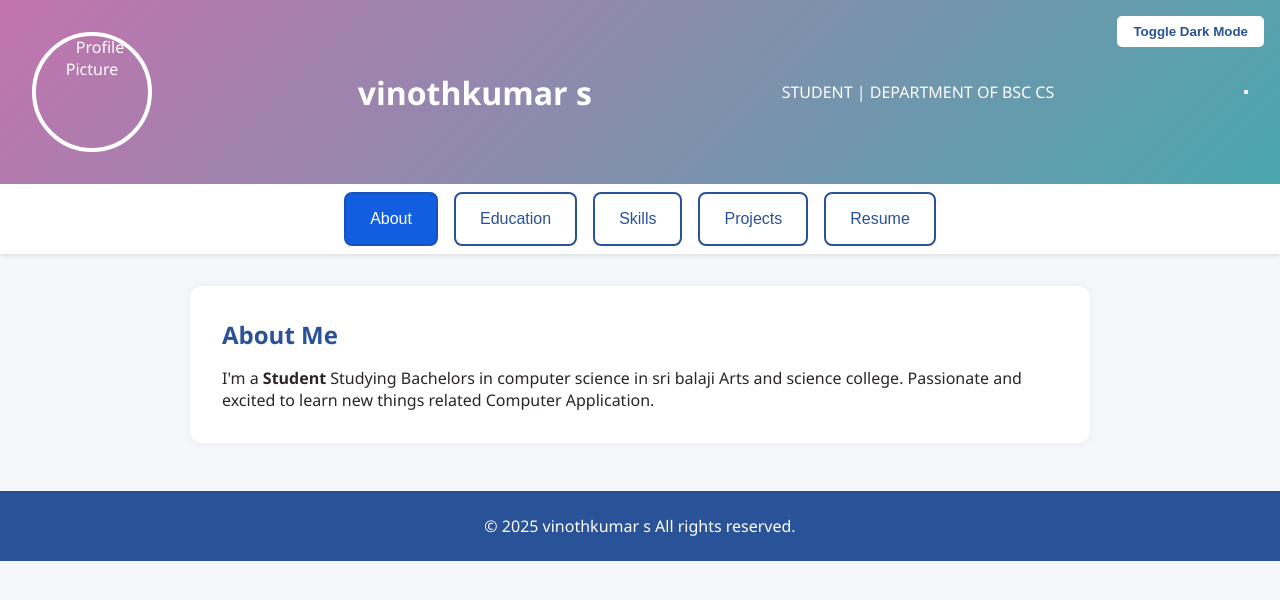
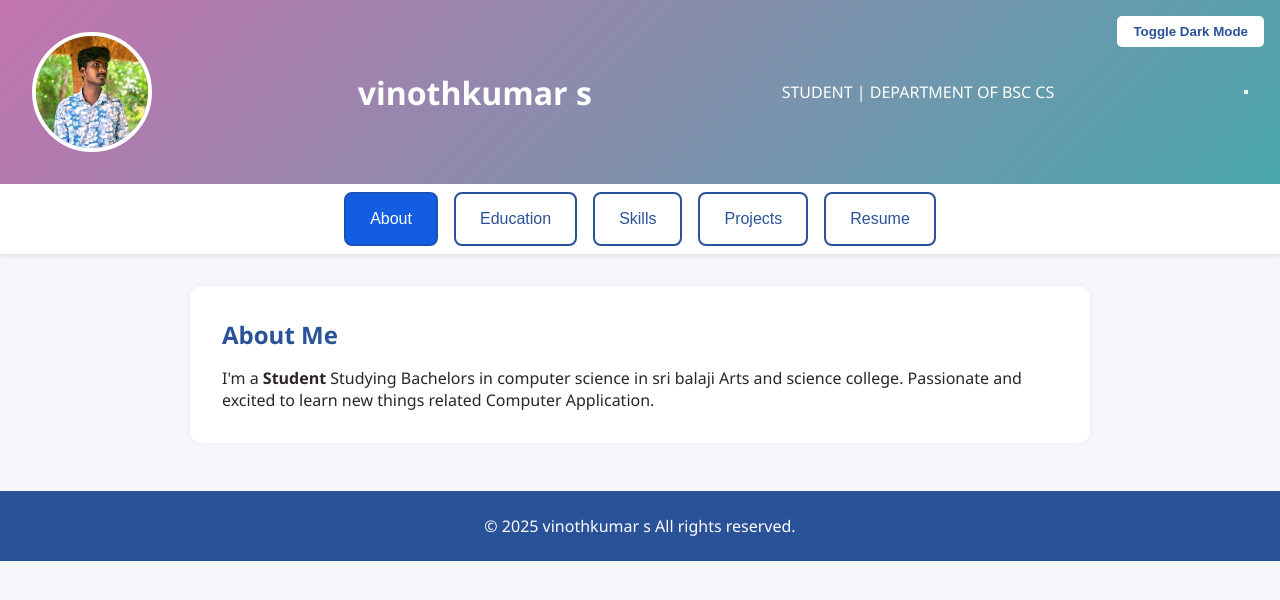
Before and after one commit to vinothkumara497-rgb/Vinothkumar, a plain HTML site: page index.html in a window 1280 px wide. Drawn offline with Linux system fonts and the light colour scheme.

Commit message:
Update index.html

```diff
--- a/index.html
+++ b/index.html
@@ -198,7 +198,7 @@
 <body>
 <header style="display: flex; flex-direction: row; align-items: center; justify-content: space-between; padding: 2rem">
   <button class="dark-toggle" onclick="toggleDarkMode()">Toggle Dark Mode </button>
-  <img src="aarthi.jpeg" alt="Profile Picture" class="profile-picture" id="profileImage" style="margin: 0 1rem 0 0; align-self: flex-start;">
+  <img src="WhatsApp Image 2025-09-16 at 12.40.25 PM.jpeg"Profile Picture" class="profile-picture" id="profileImage" style="margin: 0 1rem 0 0; align-self: flex-start;">
   <div style="text-align: left;">
     <h1>vinothkumar s
     </h1>
```
